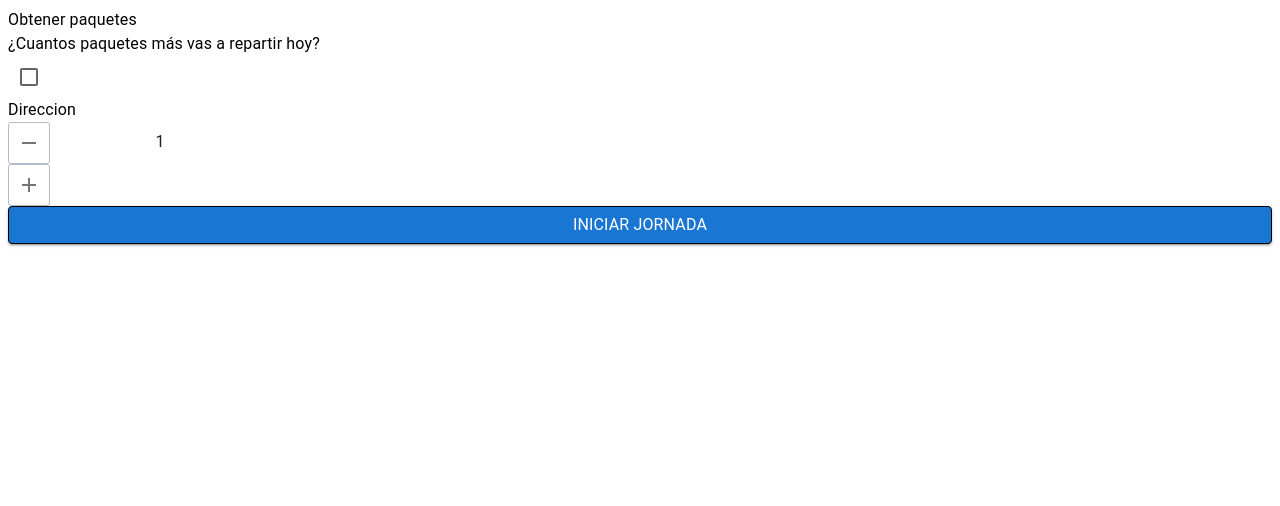
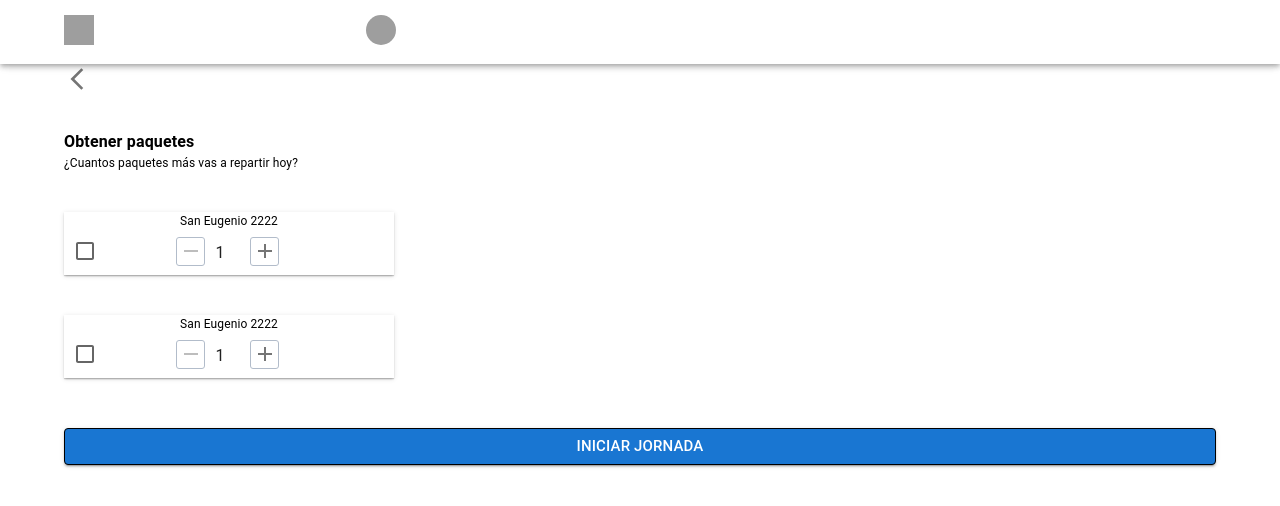
Before and after one commit to CuauhtliHC/uma-front, a React (Create React App) app: page /obtener_paquete in a window 1280 px wide. Shown: the top 506 px of the page. Built offline with nearby package versions, Linux system fonts and the light colour scheme; grey boxes are pictures that could not be loaded.

Commit message:
View get package and navbar

```diff
--- a/src/App.js
+++ b/src/App.js
@@ -1,11 +1,16 @@
+import { Container } from '@mui/material';
 import React from 'react';
 import { BrowserRouter } from 'react-router-dom';
+import Navbar from './components/Navbar.jsx';
 import Links from './routes/routes.jsx';
 
 function App() {
   return (
     <BrowserRouter>
-      <Links />
+      <Navbar />
+      <Container sx={{ mt: '66px', padding: 0 }}>
+        <Links />
+      </Container>
     </BrowserRouter>
   );
 }
--- /dev/null
+++ b/src/commons/AddPackage.jsx
@@ -0,0 +1,83 @@
+import {
+  Box,
+  Checkbox,
+  IconButton,
+  TextField,
+  Typography,
+} from '@mui/material';
+import { Add, Remove } from '@mui/icons-material';
+import React, { useState } from 'react';
+
+const AddPackage = ({ dataPackage }) => {
+  const [quantity, setQuantity] = useState(1);
+  const removePackage = () => {
+    setQuantity(quantity - 1);
+  };
+
+  const addPackage = () => {
+    setQuantity(quantity + 1);
+  };
+
+  return (
+    <Box
+      width="330px"
+      marginTop="40px"
+      boxShadow="0 2px 2px -1px rgba(0, 0, 0, 0.2), 0 1px 5px 0 rgba(0, 0, 0, 0.12), 0 1px 1px 0 rgba(0, 0, 0, 0.14)"
+    >
+      <Typography textAlign="center" fontWeight={400} fontSize="12px">
+        {dataPackage.direction}
+      </Typography>
+      <Box>
+        <Checkbox />
+        <IconButton
+          sx={{
+            border: '1px solid #B2BCCA',
+            filter: 'drop-shadow(0px 2px 40px rgba(133, 133, 133, 0.08))',
+            borderRadius: '3px',
+            marginLeft: '70px',
+            width: '29px',
+            height: '29px',
+          }}
+          onClick={removePackage}
+          disabled={quantity === 1}
+        >
+          <Remove />
+        </IconButton>
+        <TextField
+          type="number"
+          value={quantity}
+          sx={{
+            width: '29px',
+            height: '29px',
+            textAlign: 'center',
+            padding: '8px 8px 8px 8px',
+            alignItems: 'center',
+            justifyContent: 'center',
+            '& input': {
+              textAlign: 'center',
+            },
+          }}
+          variant="standard"
+          InputProps={{
+            disableUnderline: true,
+          }}
+        />
+        <IconButton
+          sx={{
+            border: '1px solid #B2BCCA',
+            filter: 'drop-shadow(0px 2px 40px rgba(133, 133, 133, 0.08))',
+            borderRadius: '3px',
+            width: '29px',
+            height: '29px',
+          }}
+          onClick={addPackage}
+          disabled={quantity === dataPackage.maxQuantity}
+        >
+          <Add />
+        </IconButton>
+      </Box>
+    </Box>
+  );
+};
+
+export default AddPackage;
--- /dev/null
+++ b/src/components/Navbar.jsx
@@ -0,0 +1,77 @@
+import {
+  AppBar,
+  Avatar,
+  Box,
+  Container,
+  Grid,
+  IconButton,
+  Menu,
+  MenuItem,
+  Toolbar,
+  Tooltip,
+  Typography,
+} from '@mui/material';
+import React, { useState } from 'react';
+
+const Navbar = () => {
+  const settings = ['Perfil', 'Cerrar Sesion'];
+  const [anchorElUser, setAnchorElUser] = useState(null);
+  const handleOpenUserMenu = (event) => {
+    setAnchorElUser(event.currentTarget);
+  };
+  const handleCloseUserMenu = () => {
+    setAnchorElUser(null);
+  };
+  return (
+    <AppBar sx={{ backgroundColor: 'white' }}>
+      <Container>
+        <Toolbar disableGutters>
+          <Grid justify="space-between" container spacing={34}>
+            <Grid item>
+              <Box
+                component="img"
+                sx={{
+                  height: 30,
+                  width: 30,
+                }}
+                alt="Logo"
+                src="https://images.unsplash.com/photo-1512917774080-9991f1c4c750?auto=format&w=350&dpr=2"
+              />
+            </Grid>
+            <Grid item>
+              <Tooltip title="Open settings">
+                <IconButton onClick={handleOpenUserMenu} sx={{ p: 0 }}>
+                  <Avatar alt="Remy Sharp" src="/static/images/avatar/2.jpg" sx={{ width: '30px', height: '30px' }}/>
+                </IconButton>
+              </Tooltip>
+              <Menu
+                sx={{ mt: '40px' }}
+                id="menu-appbar"
+                anchorEl={anchorElUser}
+                anchorOrigin={{
+                  vertical: 'top',
+                  horizontal: 'right',
+                }}
+                keepMounted
+                transformOrigin={{
+                  vertical: 'top',
+                  horizontal: 'right',
+                }}
+                open={Boolean(anchorElUser)}
+                onClose={handleCloseUserMenu}
+              >
+                {settings.map((setting) => (
+                  <MenuItem key={setting} onClick={handleCloseUserMenu}>
+                    <Typography textAlign="center">{setting}</Typography>
+                  </MenuItem>
+                ))}
+              </Menu>
+            </Grid>
+          </Grid>
+        </Toolbar>
+      </Container>
+    </AppBar>
+  );
+};
+
+export default Navbar;
--- a/src/pages/GetPackage.jsx
+++ b/src/pages/GetPackage.jsx
@@ -1,63 +1,64 @@
 import {
-  Box,
-  Button,
-  Checkbox,
-  IconButton,
-  InputBase,
-  Typography,
+  Box, Button, IconButton, Typography,
 } from '@mui/material';
-import { Add, Remove } from '@mui/icons-material';
-import React from 'react';
+import ArrowBackIosNewIcon from '@mui/icons-material/ArrowBackIosNew';
+import React, { useEffect, useState } from 'react';
+import { useNavigate } from 'react-router-dom';
+import AddPackage from '../commons/AddPackage.jsx';
 
 const GetPackage = () => {
+  const navigate = useNavigate();
+  const [data, setData] = useState(null);
+  useEffect(() => {
+    setData([
+      { direction: 'San Eugenio 2222', maxQuantity: 2 },
+      { direction: 'San Eugenio 2222', maxQuantity: 4 },
+    ]);
+  }, []);
+  const backToViewStart = () => {
+    navigate('/iniciar_jornada');
+  };
+  const startJornada = () => {
+    navigate('/iniciar_jornada');
+  };
   return (
     <>
       <Box>
-        <Typography>Obtener paquetes</Typography>
-        <Typography>¿Cuantos paquetes más vas a repartir hoy?</Typography>
+        <IconButton onClick={backToViewStart} sx={{ padding: 0 }}>
+          <ArrowBackIosNewIcon sx={{ width: '26px', height: '26px' }}/>
+        </IconButton>
+        <Box marginTop="38px">
+          <Typography fontWeight={700} fontSize="16px">
+            Obtener paquetes
+          </Typography>
+          <Typography fontWeight={400} fontSize="12px">¿Cuantos paquetes más vas a repartir hoy?</Typography>
           <Box>
-          <Checkbox />
-          <Typography>Direccion</Typography>
-          <Box>
-            <IconButton
-              sx={{
-                border: '1px solid #B2BCCA',
-                filter: 'drop-shadow(0px 2px 40px rgba(133, 133, 133, 0.08))',
-                borderRadius: '3px',
-                boxSizing: 'border-box',
-              }}
-            >
-              <Remove />
-            </IconButton>
-            <InputBase
-              inputProps={{
-                inputMode: 'numeric',
-                sx: { textAlign: 'center', fontWeight: 400 },
-              }}
-              value={1}
-            />
-          </Box>
-          <IconButton
-            sx={{
-              border: '1px solid #B2BCCA',
-              filter: 'drop-shadow(0px 2px 40px rgba(133, 133, 133, 0.08))',
-              borderRadius: '3px',
-              boxSizing: 'border-box',
-            }}
-          >
-            <Add />
-          </IconButton>
+            {data
+              ? data.map((dataPackage, i) => {
+                return <AddPackage key={i} dataPackage={dataPackage} />;
+              })
+              : null}
           </Box>
           <Button
             sx={{
               border: '1px solid #000000',
               borderRadius: '4px',
+              marginTop: '50px',
             }}
             variant="contained"
             fullWidth
+            onClick={startJornada}
           >
-          <Typography color="white">INICIAR JORNADA</Typography>
+            <Typography
+              color="white"
+              fontStyle="normal"
+              fontWeight={500}
+              fontSize="15px"
+            >
+              INICIAR JORNADA
+            </Typography>
           </Button>
+        </Box>
       </Box>
     </>
   );
```
Also changed, not shown: src/index.js (line endings or trailing spaces). Lines whose indentation alone changed are shown as unchanged.
